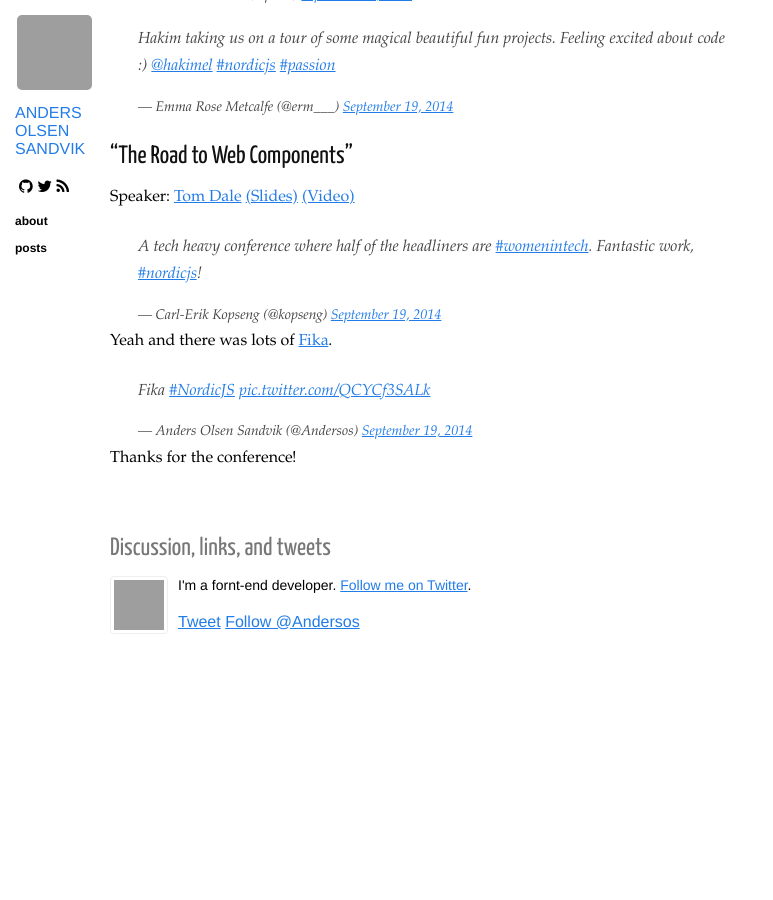
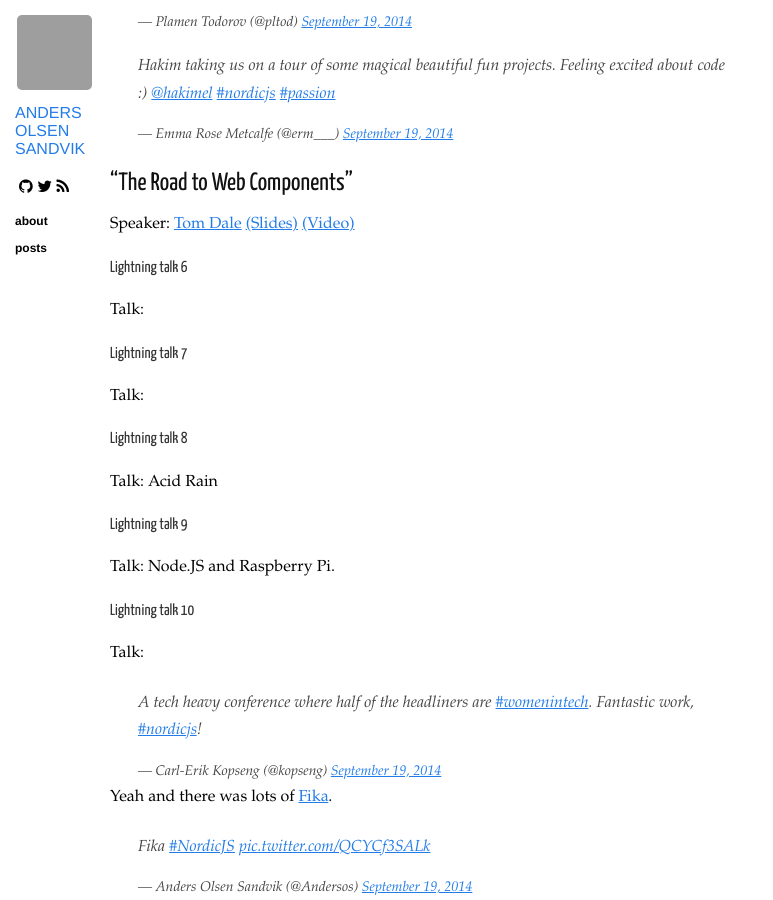
Before and after one commit to Andersos/andersos.net, a Jekyll site: the page built from _posts/2014-09-19-NordicJS-2014.markdown, in a window 1280 px wide and 900 px high, scrolled down 7155 px, cut to the strip 0-900 px from the top of the window. Shown: the whole strip, without its empty margins (0-773 px from the left). Built offline with Jekyll 4.4.1, drawn with Linux system fonts in a browser that asks for light colours; nearby versions of some CDN libraries; Markdown is read by kramdown in place of the engine named in the settings; comment, search, counter and statistics services are not loaded; before the commit the page ends 7846 px from its top, so only the background shows below that; some of the changed text lies outside the part shown; grey boxes are pictures that could not be loaded.

Commit message:
Add lightning talks day 2

```diff
--- a/_posts/2014-09-19-NordicJS-2014.markdown
+++ b/_posts/2014-09-19-NordicJS-2014.markdown
@@ -123,7 +124,7 @@ Talk: NaCl
 <blockquote class="twitter-tweet" lang="en"><p>Yay! <a href="https://twitter.com/JohanObrink">@JohanObrink</a> från <a href="https://twitter.com/Iteam1337">@Iteam1337</a> pratar om NaCl. <a href="https://twitter.com/hashtag/nordicjs?src=hash">#nordicjs</a> <a href="http://t.co/TQoSTwEdQ4">pic.twitter.com/TQoSTwEdQ4</a></p>&mdash; Martin Loman (@martinloman) <a href="https://twitter.com/martinloman/status/512634791645446144">September 18, 2014</a></blockquote>
 
 #### Lightning talk 4
-Talk: @KidsHackDay
+Talk: <a href="https://twitter.com/@KidsHackDay">@KidsHackDay</a>
 <blockquote class="twitter-tweet" lang="en"><p><a href="https://twitter.com/paulobarcelos">@paulobarcelos</a> and <a href="https://twitter.com/murilopolese">@murilopolese</a> from Oakwood are talking about their involvement in <a href="https://twitter.com/KidsHackDay">@KidsHackDay</a> at <a href="https://twitter.com/hashtag/nordicjs?src=hash">#nordicjs</a> <a href="http://t.co/rjXE5z8LfT">pic.twitter.com/rjXE5z8LfT</a></p>&mdash; Oakwood Creative (@oakwoodcreative) <a href="https://twitter.com/oakwoodcreative/status/512638895134355456">September 18, 2014</a></blockquote>
 
 #### Lightning talk 5
@@ -196,6 +197,20 @@ Speaker: [Tom Dale](https://twitter.com/tomdale)
 [(Video)]()
 <!-- Talk: Web components and live coding! -->
 
+#### Lightning talk 6
+Talk:
+
+#### Lightning talk 7
+Talk:
+
+#### Lightning talk 8
+Talk: Acid Rain
+
+#### Lightning talk 9
+Talk: Node.JS and Raspberry Pi.
+#### Lightning talk 10
+Talk:
+
 <blockquote class="twitter-tweet" lang="en"><p>A tech heavy conference where half of the headliners are <a href="https://twitter.com/hashtag/womenintech?src=hash">#womenintech</a>. Fantastic work, <a href="https://twitter.com/hashtag/nordicjs?src=hash">#nordicjs</a>!</p>&mdash; Carl-Erik Kopseng (@kopseng) <a href="https://twitter.com/kopseng/status/512974763191730177">September 19, 2014</a></blockquote>
 
 Yeah and there was lots of <a href="http://en.wikipedia.org/wiki/Fika_(coffee_break)">Fika</a>.
```
Also changed, not shown: other parts of _posts/2014-09-19-NordicJS-2014.markdown (+1 -0 lines).
